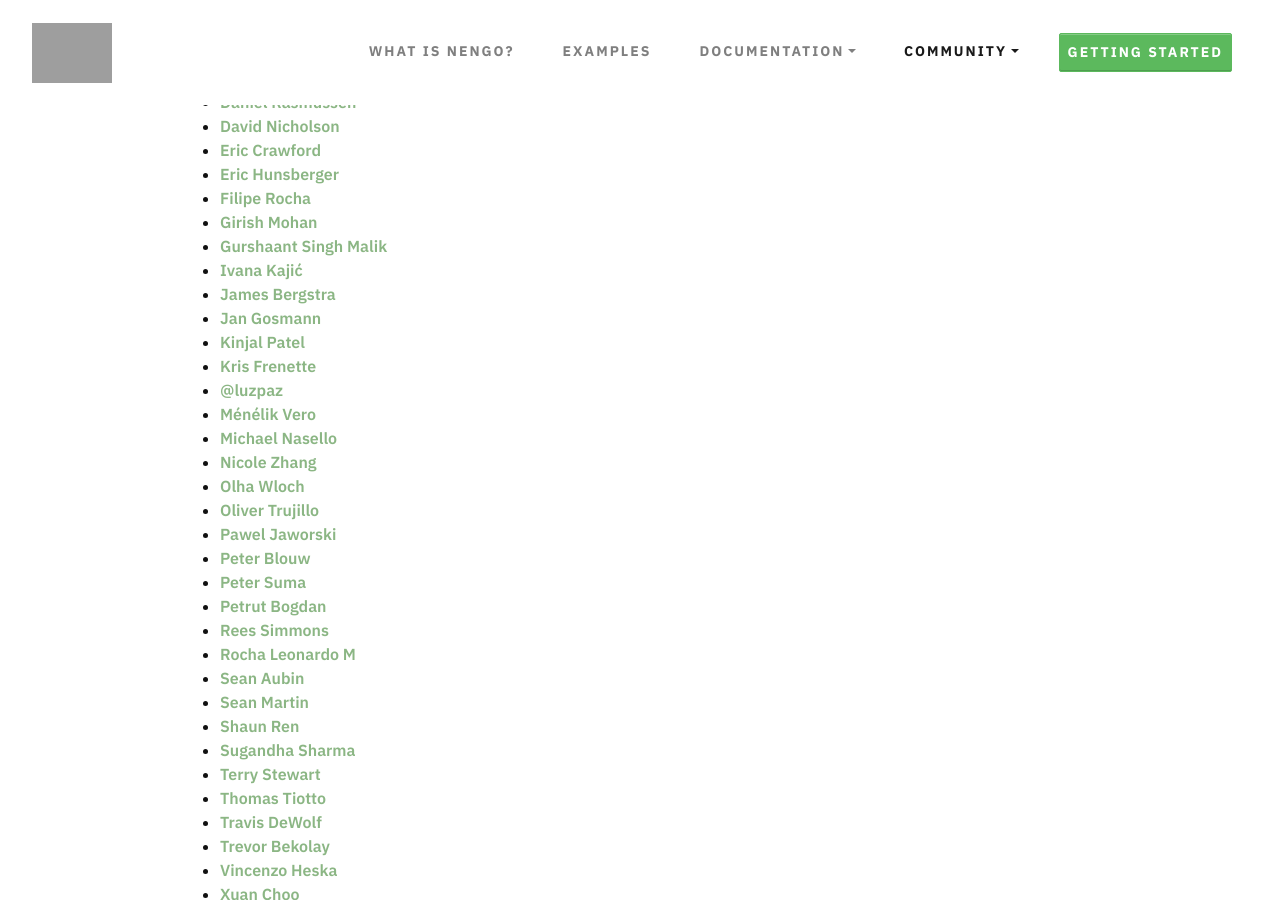
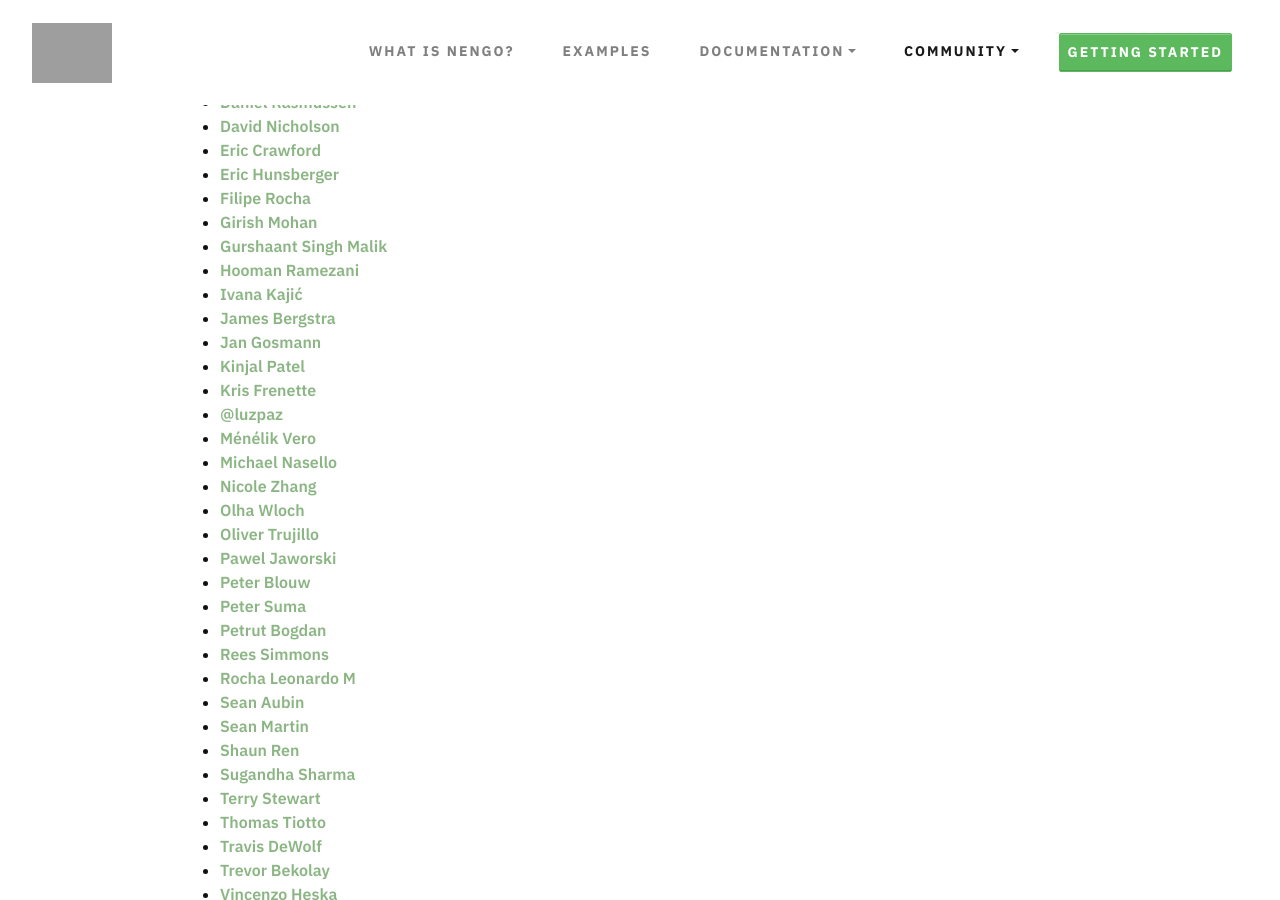
Before and after one commit to nengo/nengo.github.io, a Jekyll site: the page built from people.md, in a window 1280 px wide and 900 px high, scrolled down 794 px. Built offline with Jekyll 4.4.1, drawn with Linux system fonts in a browser that asks for light colours; nearby versions of some CDN libraries.

Commit message:
Update people.md

```diff
--- a/people.md
+++ b/people.md
@@ -40,6 +40,7 @@
 - [Filipe Rocha](mailto:f.rocha41@gmail.com)
 - [Girish Mohan](mailto:mohangiri1999@gmail.com)
 - [Gurshaant Singh Malik](mailto:garymalik8080@gmail.com)
+- [Hooman Ramezani](mailto:hooman125@gmail.com)
 - [Ivana Kajić](mailto:ivana.kajic@gmail.com)
 - [James Bergstra](mailto:james.bergstra@gmail.com)
 - [Jan Gosmann](mailto:jan@hyper-world.de)
```
